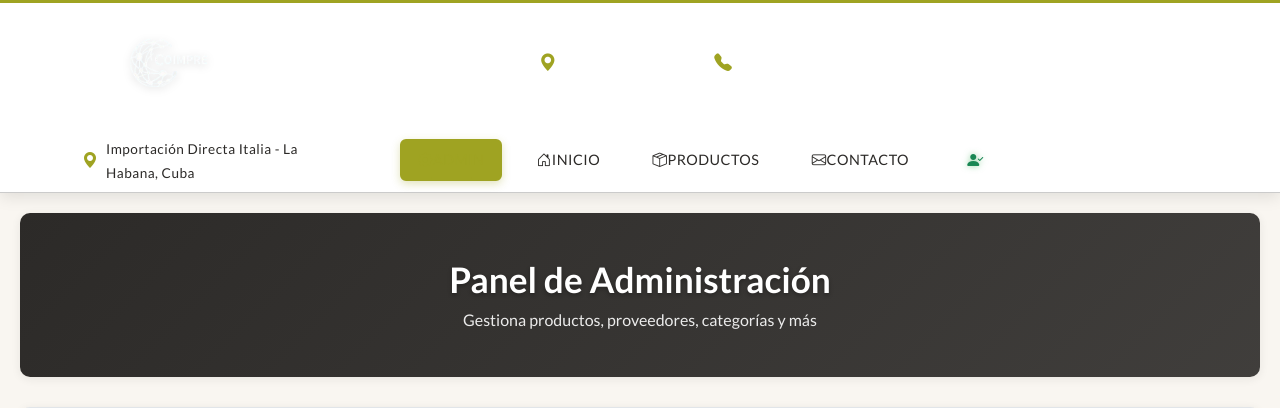
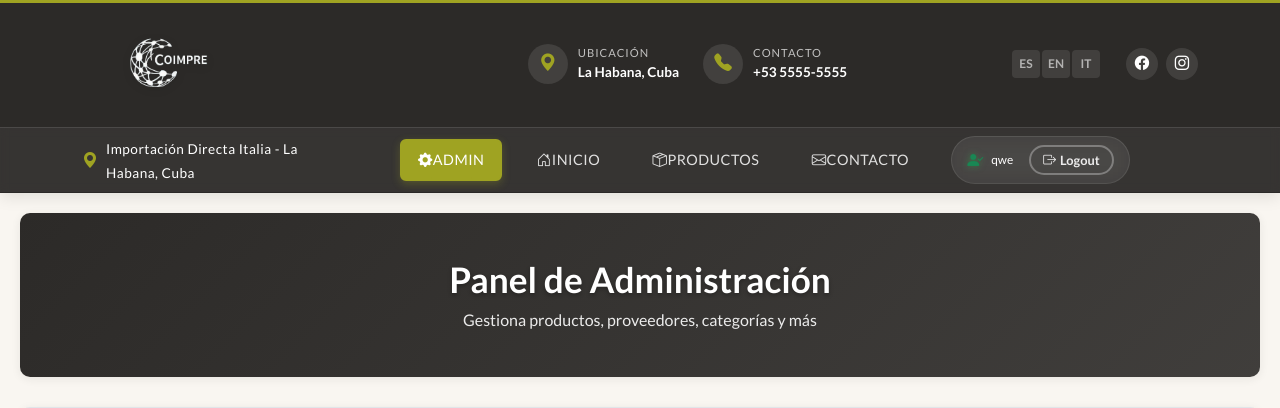
Before and after one commit to Manulynx/coimpres_cuba, a Django app: page /productos/admin/ in a window 1280 px wide. Shown: the top 408 px of the page. Run offline with Django 5.2, Linux system fonts and the light colour scheme; a user stored in the database is signed in; data comes from the database, SQL or seed files in the repository.

Commit message:
header base en admin

```diff
--- a/productos/templates/productos/admin.html
+++ b/productos/templates/productos/admin.html
@@ -90,31 +90,38 @@ body {
     color: var(--color-primary) !important;
 }
 
-/* Navbar del header principal */
-.enhanced-header,
+/* Header del template base - Respetar estilos originales */
+.enhanced-header {
+    background: #2C2A28 !important;
+    color: var(--color-white) !important;
+}
+
 .enhanced-nav {
-    background-color: var(--color-white) !important;
+    background-color: rgba(255,255,255,0.05) !important;
 }
 
 .location-full .location-text,
 .location-badge span {
-    color: var(--color-primary) !important;
+    color: var(--color-white) !important;
 }
 
 .navbar-toggler {
-    border: 1px solid var(--color-primary) !important;
+    color: var(--color-white) !important;
+    background-color: rgba(255,255,255,0.12) !important;
+    border: none !important;
 }
 
 .navbar-toggler i {
-    color: var(--color-primary) !important;
+    color: var(--color-white) !important;
 }
 
 .nav-link {
-    color: var(--color-primary) !important;
+    color: rgba(255,255,255,0.85) !important;
 }
 
-.nav-link.active {
-    color: var(--color-accent) !important;
+.nav-link.active,
+.nav-link:hover {
+    color: var(--color-white) !important;
 }
 
 /* Admin nav específico */
```
